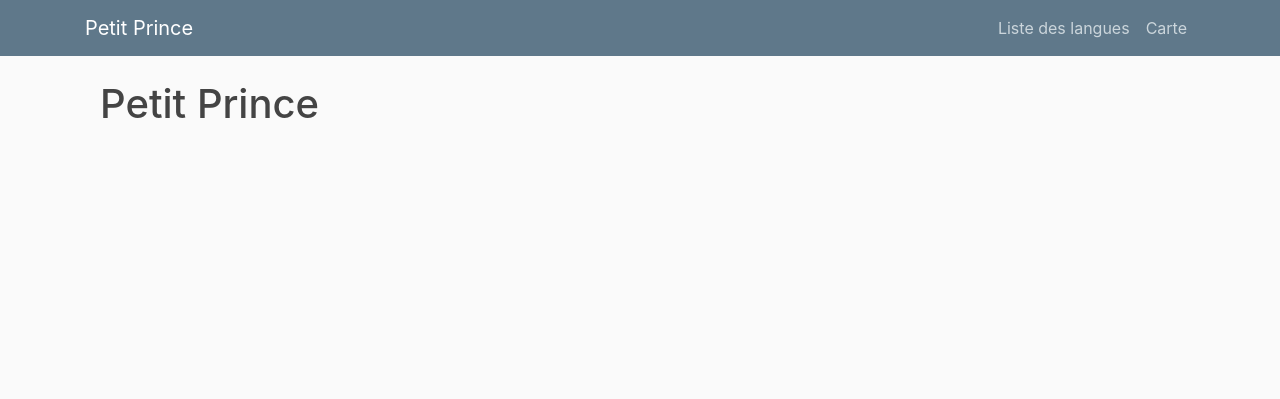
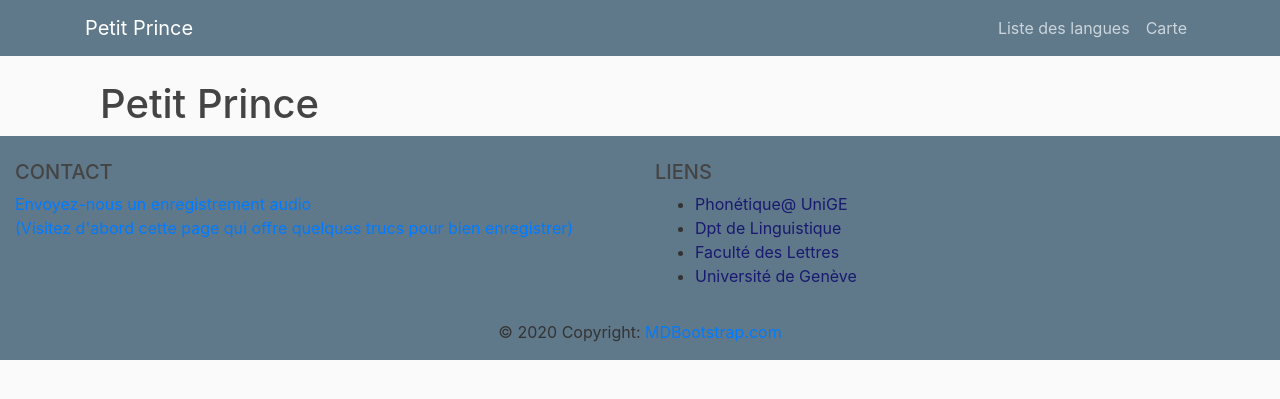
Before and after one commit to ConstiDami/ProjetPetitPrince, a Flask app: page /langue in a window 1280 px wide. Shown: the top 399 px of the page. Run offline with Flask 2, Linux system fonts and the light colour scheme; some libraries are stand-ins or nearby versions.

Commit message:
j'ai essayé d'ajouter un footer

```diff
--- a/Prince2020/static/main.css
+++ b/Prince2020/static/main.css
@@ -78,3 +78,7 @@ a.article-title:hover {
 .account-heading {
   font-size: 2.5rem;
 }
+/*liens*/
+.text-my-own-color {
+  color: midnightblue !important; // Define your own color in your CSS
+}
--- a/Prince2020/templates/carte.html
+++ b/Prince2020/templates/carte.html
@@ -1,10 +1,10 @@
 {% extends "layout.html" %}
 {% block content %}
   <h1>Carte</h1>
-  <iframe title="Cartographie des langues" aria-label="World Symbol map" id="datawrapper-chart-g5IfZ" src="//datawrapper.dwcdn.net/g5IfZ/1/" scrolling="no" frameborder="0" style="width: 0; min-width: 100% !important; border: none;" height="400"></iframe><script type="text/javascript">!function(){"use strict";window.addEventListener("message",function(a){if(void 0!==a.data["datawrapper-height"])for(var e in a.data["datawrapper-height"]){var t=document.getElementById("datawrapper-chart-"+e)||document.querySelector("iframe[src*='"+e+"']");t&&(t.style.height=a.data["datawrapper-height"][e]+"px")}})}();
+  <!--<iframe title="Cartographie des langues" aria-label="World Symbol map" id="datawrapper-chart-g5IfZ" src="//datawrapper.dwcdn.net/g5IfZ/1/" scrolling="no" frameborder="0" style="width: 0; min-width: 100% !important; border: none;" height="400"></iframe><script type="text/javascript">!function(){"use strict";window.addEventListener("message",function(a){if(void 0!==a.data["datawrapper-height"])for(var e in a.data["datawrapper-height"]){var t=document.getElementById("datawrapper-chart-"+e)||document.querySelector("iframe[src*='"+e+"']");t&&(t.style.height=a.data["datawrapper-height"][e]+"px")}})}();
 </script>
 <iframe title="Cartographie des langues" aria-label="World Symbol map" id="datawrapper-chart-DKE36" src="//datawrapper.dwcdn.net/DKE36/1/" scrolling="no" frameborder="0" style="width: 0; min-width: 100% !important; border: none;" height="400"></iframe><script type="text/javascript">!function(){"use strict";window.addEventListener("message",function(a){if(void 0!==a.data["datawrapper-height"])for(var e in a.data["datawrapper-height"]){var t=document.getElementById("datawrapper-chart-"+e)||document.querySelector("iframe[src*='"+e+"']");t&&(t.style.height=a.data["datawrapper-height"][e]+"px")}})}();
-</script>
+</script>-->
 <iframe title="Cartographie des langues" aria-label="World Symbol map" id="datawrapper-chart-DKE36" src="//datawrapper.dwcdn.net/DKE36/2/" scrolling="no" frameborder="0" style="width: 0; min-width: 100% !important; border: none;" height="400"></iframe><script type="text/javascript">!function(){"use strict";window.addEventListener("message",function(a){if(void 0!==a.data["datawrapper-height"])for(var e in a.data["datawrapper-height"]){var t=document.getElementById("datawrapper-chart-"+e)||document.querySelector("iframe[src*='"+e+"']");t&&(t.style.height=a.data["datawrapper-height"][e]+"px")}})}();
 </script>
 {% endblock content%}
--- a/Prince2020/templates/layout.html
+++ b/Prince2020/templates/layout.html
@@ -34,6 +34,66 @@
             {% block content %}{% endblock %}
           </div>
       </main>
+      <!-- Footer -->
+      <footer class="page-footer font-small dark bg-steel pt-4">
+
+        <!-- Footer Links -->
+        <div class="container-fluid text-center text-md-left">
+
+          <!-- Grid row -->
+          <div class="row">
+
+            <!-- Grid column -->
+            <div class="col-md-6 mt-md-0 mt-3">
+
+              <!-- Content -->
+              <h5 class="text-uppercase">Contact</h5>
+
+
+              <a href=mailto:jeanphilippegoldman@gmail.com>Envoyez-nous un enregistrement audio</a>
+              <br>
+              <!--record.php à ajouter!-->
+              <a href=record.php>(Visitez d'abord cette page qui offre quelques trucs pour bien enregistrer)</a><br>
+
+            </div>
+            <!-- Grid column -->
+            <br />
+
+      <hr class="clearfix w-100 d-md-none pb-3">
+
+      <!-- Grid column -->
+      <div class="col-md-3 mb-md-0 mb-3">
+
+        <!-- Links -->
+        <h5 class="text-uppercase">Liens</h5>
+
+        <ul class="liens">
+          <li>
+            <a class="text-my-own-color" href="http://latlcui.unige.ch/phonetique">Phonétique@ UniGE</a>
+          </li>
+          <li>
+            <a class="text-my-own-color" href="http://www.unige.ch/lettres/linguistique">Dpt de Linguistique</a>
+          </li>
+          <li>
+            <a class="text-my-own-color" href="http://www.unige.ch/lettres">Faculté des Lettres</a>
+          </li>
+          <li>
+            <a class="text-my-own-color" href="http://www.unige.ch">Université de Genève</a>
+          </li>
+        </ul>
+
+
+            <hr class="clearfix w-100 d-md-none pb-3">
+          </div>
+        </div>
+        <!-- Footer Links -->
+
+        <!-- Copyright -->
+        <div class="footer-copyright text-center py-3">© 2020 Copyright:
+          <a href="https://mdbootstrap.com/"> MDBootstrap.com</a>
+        </div>
+        <!-- Copyright -->
+      </footer>
     <script src="https://code.jquery.com/jquery-3.4.1.slim.min.js" integrity="sha384-J6qa4849blE2+poT4WnyKhv5vZF5SrPo0iEjwBvKU7imGFAV0wwj1yYfoRSJoZ+n" crossorigin="anonymous"></script>
     <script src="https://cdn.jsdelivr.net/npm/popper.js@1.16.0/dist/umd/popper.min.js" integrity="sha384-Q6E9RHvbIyZFJoft+2mJbHaEWldlvI9IOYy5n3zV9zzTtmI3UksdQRVvoxMfooAo" crossorigin="anonymous"></script>
     <script src="https://stackpath.bootstrapcdn.com/bootstrap/4.4.1/js/bootstrap.min.js" integrity="sha384-wfSDF2E50Y2D1uUdj0O3uMBJnjuUD4Ih7YwaYd1iqfktj0Uod8GCExl3Og8ifwB6" crossorigin="anonymous"></script>
--- a/Prince2020/test.py
+++ b/Prince2020/test.py
@@ -1 +1,2 @@
 print('hello')
+#path terminal Nao C:\Users\nims\OneDrive\Documents\GitHub\ProjetPetitPrince\Prince2020
```
